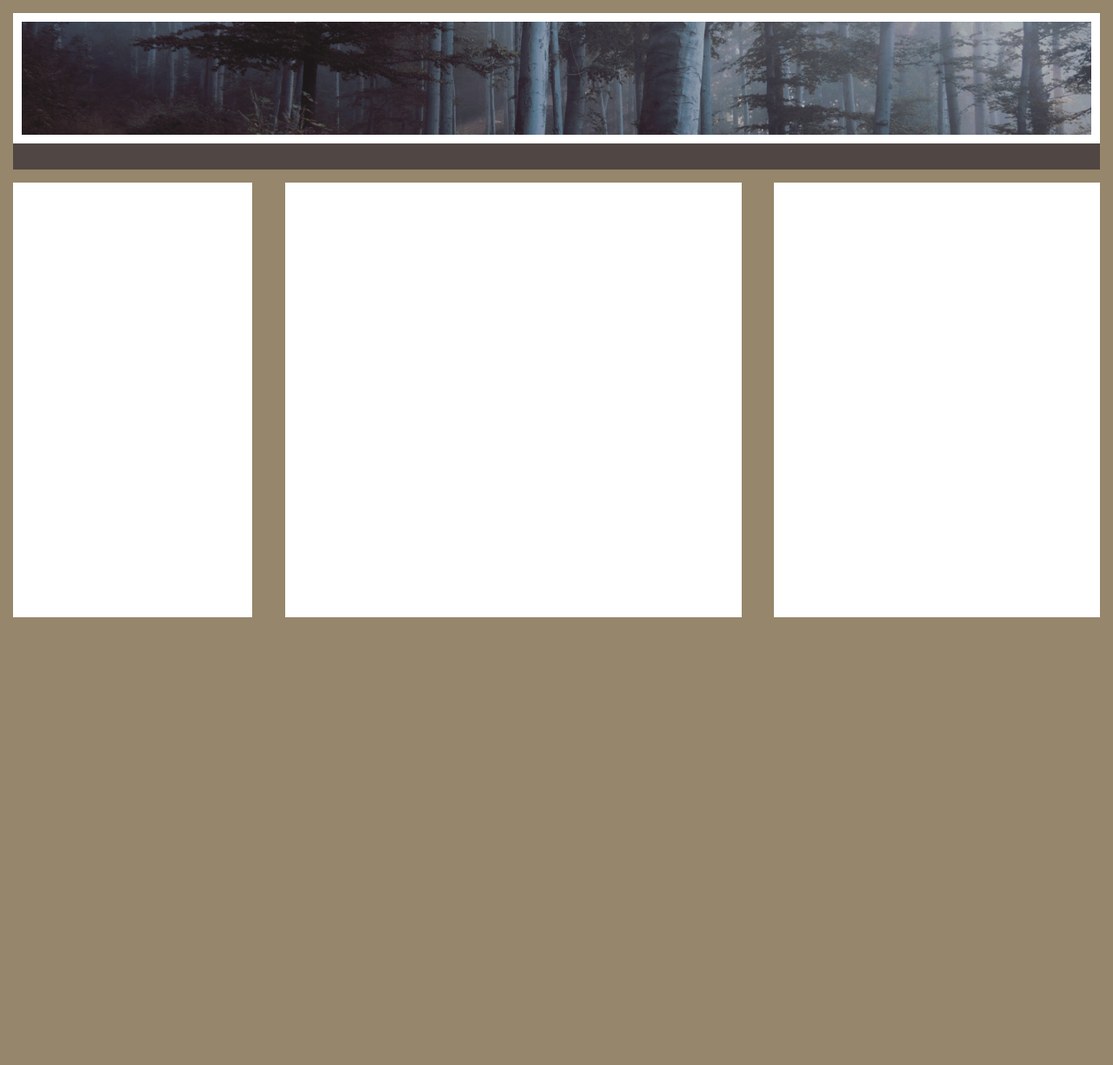
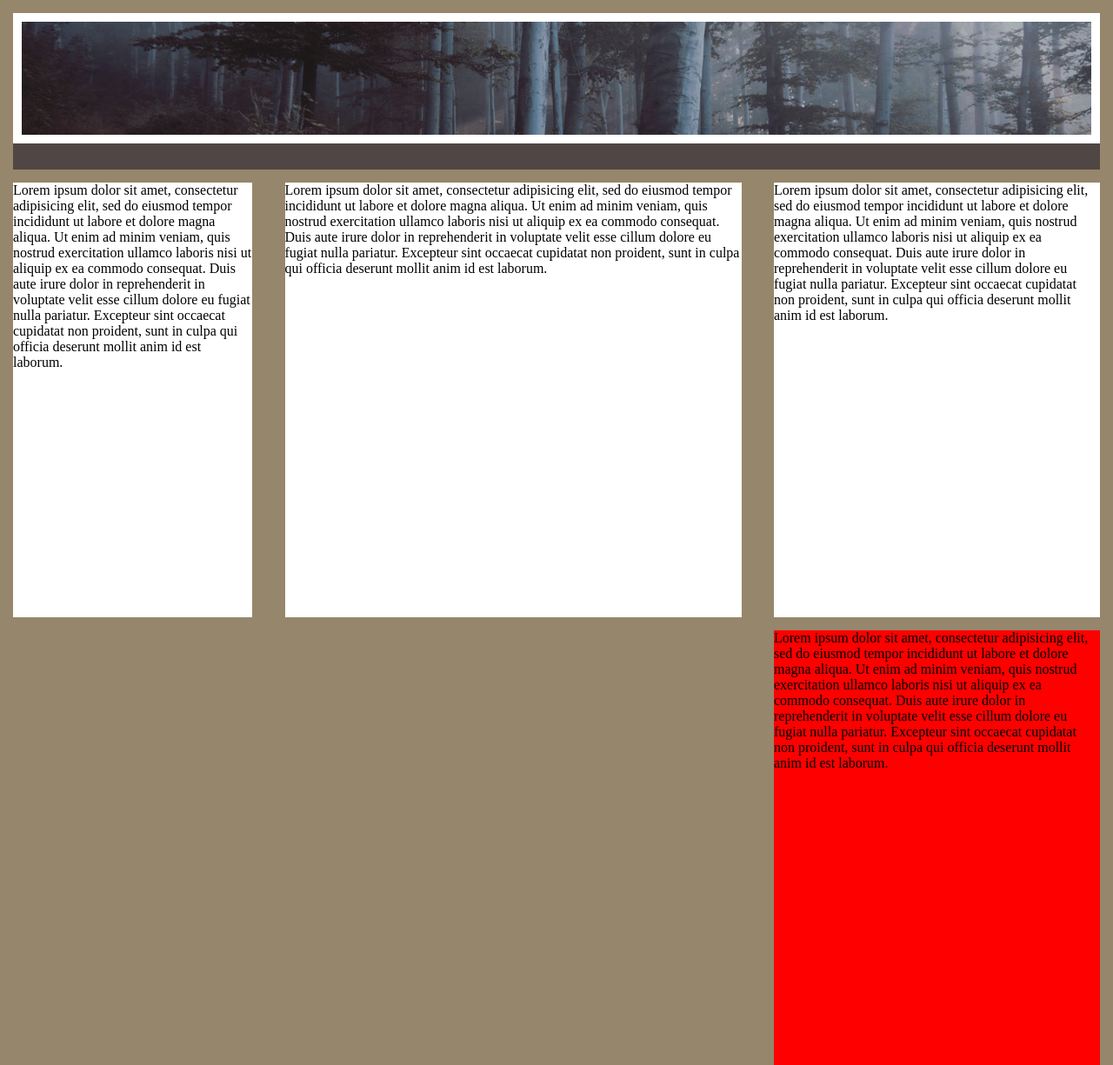
Before and after one commit to marco987/htmlcss-struttura-wp, a plain HTML site: page index.html in a window 1280 px wide. Shown: the whole page at 87% size. Before the commit the page ends 800 px from the top, so only its background shows below. Drawn offline with Linux system fonts and the light colour scheme.

Commit message:
Colonna 4

```diff
--- a/index.html
+++ b/index.html
@@ -20,15 +20,23 @@
     <!-- Corpo principale a tre colonne -->
     <section>
 
+
       <div class="colonna1">
+        Lorem ipsum dolor sit amet, consectetur adipisicing elit, sed do eiusmod tempor incididunt ut labore et dolore magna aliqua. Ut enim ad minim veniam, quis nostrud exercitation ullamco laboris nisi ut aliquip ex ea commodo consequat. Duis aute irure dolor in reprehenderit in voluptate velit esse cillum dolore eu fugiat nulla pariatur. Excepteur sint occaecat cupidatat non proident, sunt in culpa qui officia deserunt mollit anim id est laborum.
+      </div>
 
+      <div class="colonna2">
+        Lorem ipsum dolor sit amet, consectetur adipisicing elit, sed do eiusmod tempor incididunt ut labore et dolore magna aliqua. Ut enim ad minim veniam, quis nostrud exercitation ullamco laboris nisi ut aliquip ex ea commodo consequat. Duis aute irure dolor in reprehenderit in voluptate velit esse cillum dolore eu fugiat nulla pariatur. Excepteur sint occaecat cupidatat non proident, sunt in culpa qui officia deserunt mollit anim id est laborum.
       </div>
-      <div class="colonna2">
 
+      <div class="colonna3">
+        Lorem ipsum dolor sit amet, consectetur adipisicing elit, sed do eiusmod tempor incididunt ut labore et dolore magna aliqua. Ut enim ad minim veniam, quis nostrud exercitation ullamco laboris nisi ut aliquip ex ea commodo consequat. Duis aute irure dolor in reprehenderit in voluptate velit esse cillum dolore eu fugiat nulla pariatur. Excepteur sint occaecat cupidatat non proident, sunt in culpa qui officia deserunt mollit anim id est laborum.
       </div>
-      <div class="colonna3">
 
+      <div class="colonna4">
+        Lorem ipsum dolor sit amet, consectetur adipisicing elit, sed do eiusmod tempor incididunt ut labore et dolore magna aliqua. Ut enim ad minim veniam, quis nostrud exercitation ullamco laboris nisi ut aliquip ex ea commodo consequat. Duis aute irure dolor in reprehenderit in voluptate velit esse cillum dolore eu fugiat nulla pariatur. Excepteur sint occaecat cupidatat non proident, sunt in culpa qui officia deserunt mollit anim id est laborum.
       </div>
+
 
     </section>
 
--- a/style.css
+++ b/style.css
@@ -47,11 +47,21 @@ section {
   background-color: white;
   width: 30%;
   height: 500px;
-  margin: 0 0 0 0;
+  margin: 0 0 15px 0;
+  position: relative;
 }
 
-section:after {
+.colonna4 {
+  position: relative;
+  float: right;
+  margin: 0;
+  background-color: red;
+  width: 30%;
+  height: 500px;
+}
+
+/* section:after {
   content: "";
   display: table;
   clear: both;
-}
+} */
```
